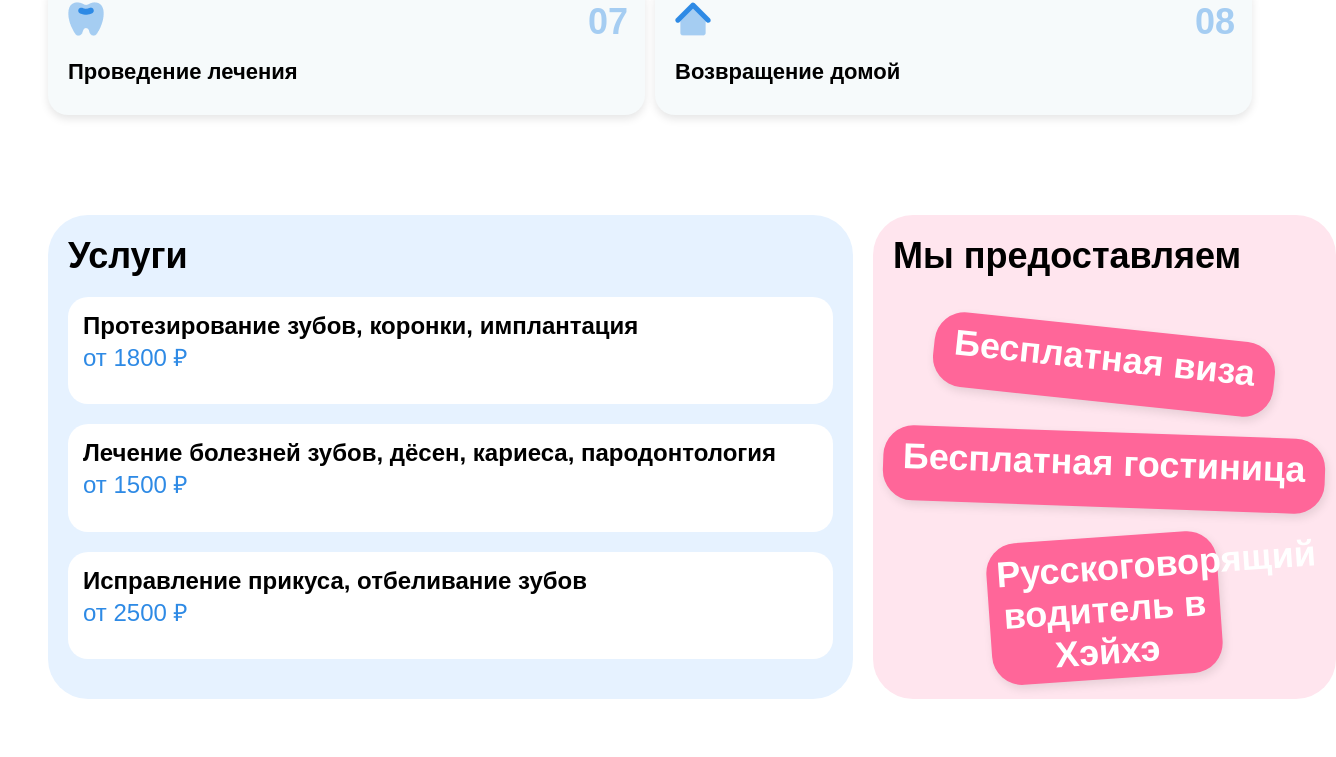
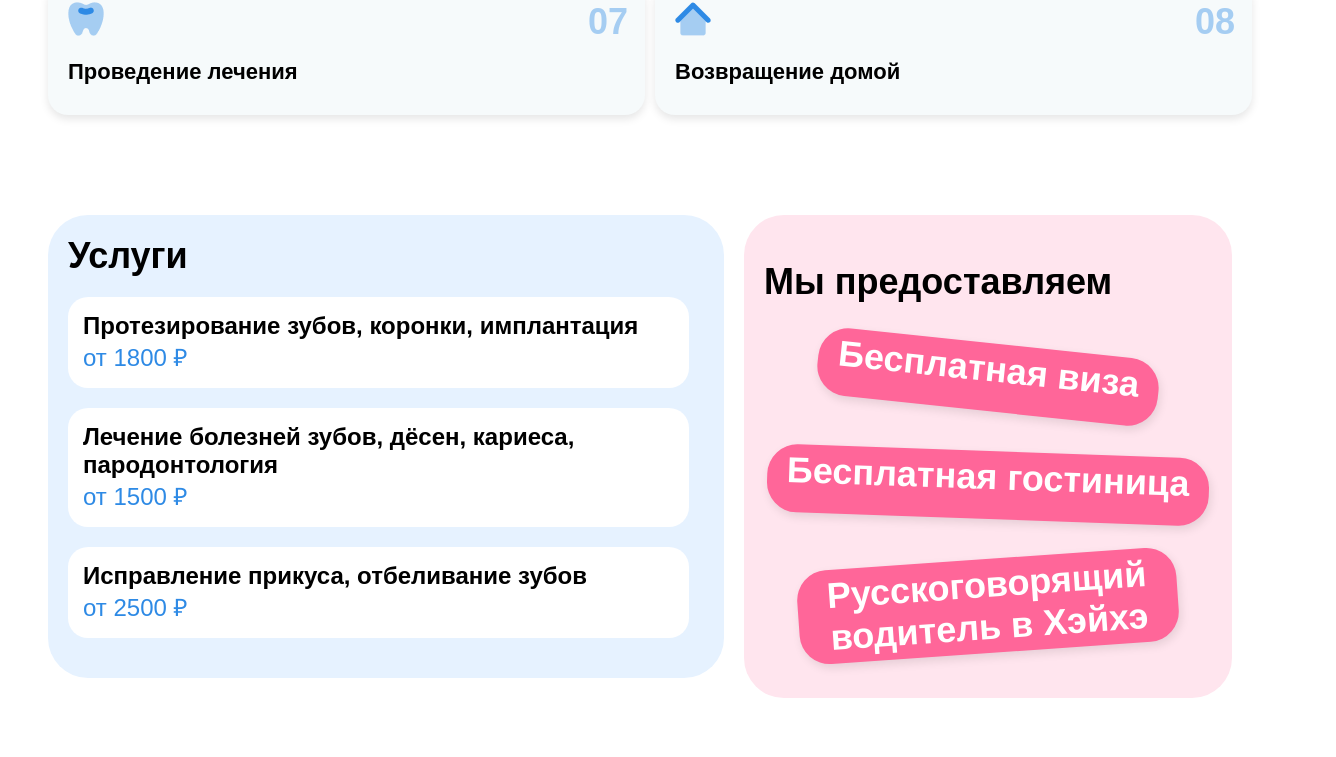
Before and after one commit to VoRaX00/Dentistry, a Next.js app: page / in a window 1280 px wide. Shown: the part 1263-2020 px from the top of the page, 1336 px wide, since content can reach past the window. Built offline with nearby package versions, Linux system fonts and the light colour scheme.

Commit message:
adaptive Services

```diff
--- a/src/styles/Bonuses.module.css
+++ b/src/styles/Bonuses.module.css
@@ -1,23 +1,26 @@
 .bonuses {
+    flex: 1;
     display: flex;
     flex-direction: column;
     align-items: center;
-    justify-content: flex-start;
+    box-sizing: border-box;
+    justify-content: center;
     background-color: #FFE5EE;
     border-radius: 40px;
+    max-width: 488px;
     width: 100%;
-    max-width: 488px;
-    height: 444px;
+    min-height: 444px;
+    height: auto;
     padding: 20px;
-    gap: 30px;
+    gap: 40px;
 }
 
 
-.bonuses .bonus-item {
+.bonus-item {
     background-color: #FF6699;
     color: white;
     font-weight: bold;
-    padding: 10px;
+    padding: 5px 10px;
     border-radius: 30px;
     display: inline;
     justify-content: center;
@@ -28,11 +31,11 @@
     box-shadow: 2px 4px 10px rgba(0, 0, 0, 0.1);
     width: 100%;
     max-width: 360px;
-    height: 122px;
+    height: auto;
     white-space: wrap;
 }
 
-.bonuses .bonus-item:nth-child(2) {
+.bonus-item:nth-child(2) {
     transform: rotate(6deg);
     width: 100%;
     max-width: 322px;
@@ -40,7 +43,7 @@
     white-space: nowrap;
 }
 
-.bonuses .bonus-item:nth-child(3) {
+.bonus-item:nth-child(3) {
     width: 100%;
     max-width: 422px;
     height: 58px;
@@ -51,15 +54,5 @@
 .text {
     font-weight: bold;
     font-size: 36px;
-    margin-bottom: 20px;
     align-self: flex-start;
 }
-
-@media (max-width: 1390px) {
-    .bonuses {
-        width: 50%;
-    }
-    .bonuses .bonus-item {
-        width: 50%;
-    }
-}
--- a/src/styles/HowIt.module.css
+++ b/src/styles/HowIt.module.css
@@ -17,4 +17,5 @@
     flex-wrap: wrap;
     flex-shrink: 1;
     justify-content: flex-start;
+    width: 100%;
 }
--- a/src/styles/Service.module.css
+++ b/src/styles/Service.module.css
@@ -1,13 +1,13 @@
 .service {
     display: flex;
     flex-direction: column;
-    align-items: flex-start;
+    justify-content: flex-start;
     background-color: white;
     border-radius: 20px;
     padding: 15px;
     margin-bottom: 20px;
-    width: 735px;
-    height: 108px;
+    width: 93%;
+    height: auto;
 }
 
 .text {
--- a/src/styles/Services.module.css
+++ b/src/styles/Services.module.css
@@ -1,22 +1,27 @@
 .container {
     display: flex;
-    justify-content: space-between;
-    align-items: flex-start;
-    margin: 0 auto;
+    justify-content: flex-start;
     padding-top: 60px;
+    max-width: 100%;
     width: 100%;
     gap: 20px;
+    flex-wrap: nowrap;
+    box-sizing: border-box;
 }
 
 .services {
+    flex: 1;
     display: flex;
     flex-direction: column;
-    align-items: flex-start;
+    justify-content: flex-end;
     background-color: #E6F2FF;
     border-radius: 40px;
     padding: 20px;
-    width: 862px;
-    height: 444px;
+    box-sizing: border-box;
+    max-width: 862px;
+    min-height: 444px;
+    width: 100%;
+    height: auto;
     margin-bottom: 20px;
 }
 
@@ -25,3 +30,11 @@
     font-size: 36px;
     margin-bottom: 20px;
 }
+
+@media (max-width: 1000px) {
+    .services, .bonuses {
+        width: 100%;
+        max-width: none;
+
+    }
+}
```
